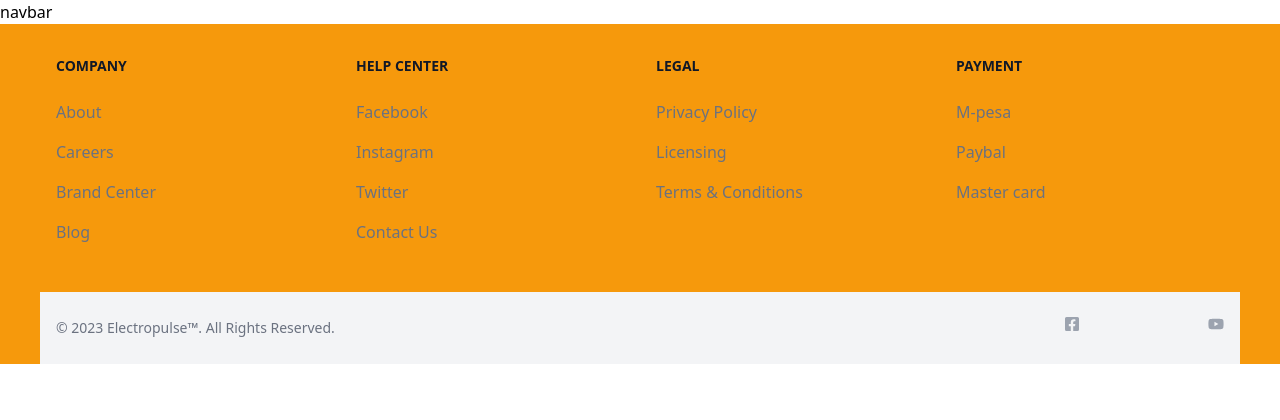
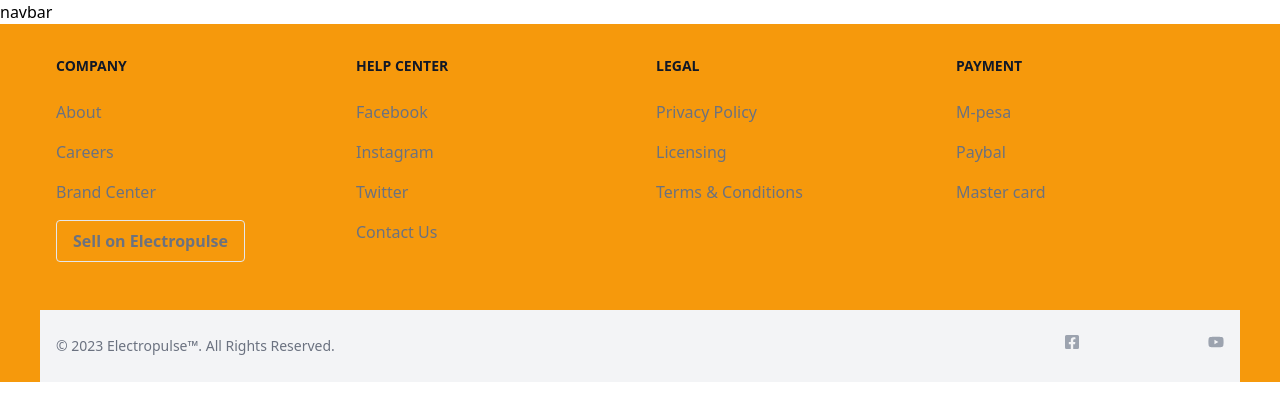
Before and after one commit to gilbert-ku/electropulse-ecommerce-frontend, a React (Vite) app: page / in a window 1280 px wide. Shown: the top 420 px of the page. Built offline with nearby package versions, Linux system fonts and the light colour scheme; some icons are missing.

Commit message:
add changes to footer

```diff
--- a/src/components/Footer.jsx
+++ b/src/components/Footer.jsx
@@ -29,7 +29,11 @@
                                 <a href="#" className="hover:underline">Brand Center</a>
                             </li>
                             <li className="mb-4">
-                                <a href="#" className="hover:underline">Blog</a>
+                                <a href="#" className="hover:underline">
+                                    <button class="bg-transparent hover:bg-Amber-600 text-Amber-700 font-semibold hover:text-white py-2 px-4 border border-Amber-600 hover:border-transparent rounded">
+                                        Sell on Electropulse
+                                    </button>
+                                </a>
                             </li>
                         </ul>
                     </div>
```
